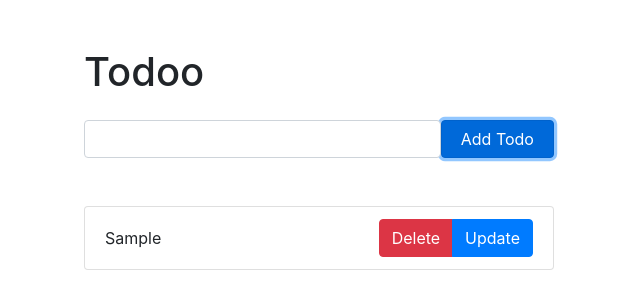
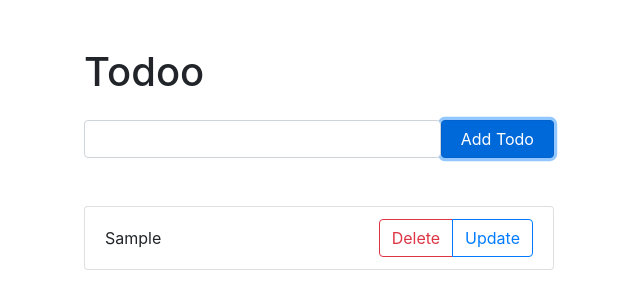
Before and after one commit to alfianandinugraha/todoo, a React (Create React App) app: page / in a window 1280 px wide. Both pictures are taken after typing "Sample" into the empty fields and a click on the button "Add Todo". Shown: the top 308 px of the page, without its empty margins (321-961 px from the left). Built offline with nearby package versions, Linux system fonts and the light colour scheme.

Commit message:
fix(button-group): fix all variant button to ouline

```diff
--- a/src/components/TodoItem/index.tsx
+++ b/src/components/TodoItem/index.tsx
@@ -24,14 +24,14 @@ const TodoItem = ({
       <main data-testid="todo-body">{todo.content}</main>
       <ButtonGroup className="ml-auto">
         <Button
-          variant="danger"
+          variant="outline-danger"
           data-testid="delete-todo"
           onClick={deleteTodoHandler}
         >
           Delete
         </Button>
         <Button
-          variant="primary"
+          variant="outline-primary"
           data-testid="update-todo"
           onClick={updateTodoHandler}
         >
```
